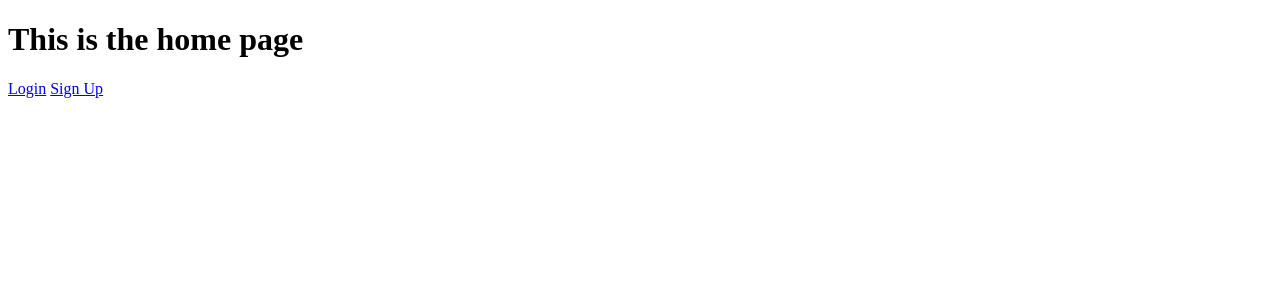
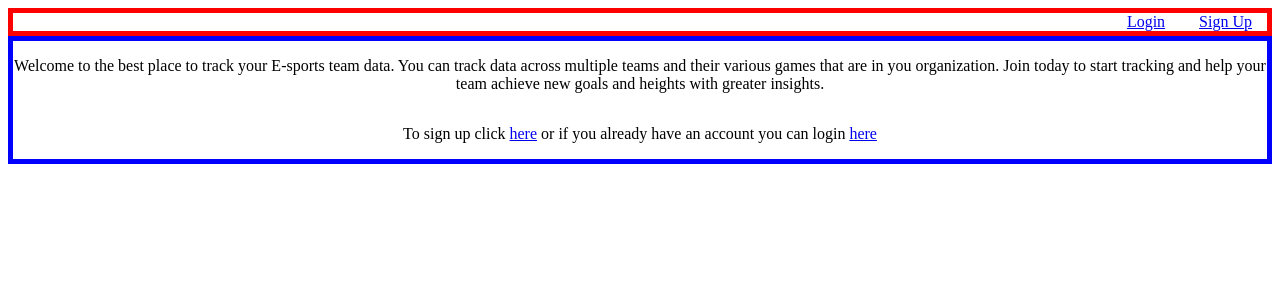
Before and after one commit to SscottK/esports-team-tracker-v2, a Django app: page / in a window 1280 px wide. Shown: the top 300 px of the page. Run offline with Django 5.2, Linux system fonts and the light colour scheme.

Commit message:
Added some Error handling and permissions

```diff
--- /dev/null
+++ b/estt_main_app/static/css/home.css
@@ -0,0 +1,16 @@
+.welcome-blurb {
+    display: flex;
+    flex-direction: column;
+    justify-content: center;
+    border: 5px solid blue;
+    text-align: center;
+}
+
+.login-signup-links {
+    text-align: right;
+    border: 5px solid red;
+}
+
+.login, .signup {
+    margin: 5px 15px;
+}
--- a/estt_main_app/templates/home.html
+++ b/estt_main_app/templates/home.html
@@ -1,17 +1,26 @@
+{% load static %}
+
 <!DOCTYPE html>
 <html lang="en">
 <head>
     <meta charset="UTF-8">
     <meta name="viewport" content="width=device-width, initial-scale=1.0">
-    <title>Document</title>
+    <link rel="stylesheet" href="{% static 'css/home.css' %}" />
+    <title>E-sports Team Tracker</title>
 </head>
 <body>
+    <div class="login-signup-links">
+        <nav>
+            <a class="login" href="{% url 'login' %}">Login</a>
+            <a class="signup" href="{% url 'signup' %}">Sign Up</a>
+        </nav>
+    </div>
+    <div class="welcome-blurb">
+        <p>Welcome to the best place to track your E-sports team data. You can track data across multiple teams and their various games that are in you organization. Join today to     start tracking and help your team achieve new goals and heights with greater insights.</p>
 
+        <p>To sign up click <a href="{% url 'signup' %}">here</a> or if you already have an account you can login <a href="{% url 'login' %}">here</a></p>
+    </div>
 
-    <h1>This is the home page</h1>
-
-    <a href="{% url 'login' %}">Login</a>
-    <a href="{% url 'signup' %}">Sign Up</a>
 
 </body>
 </html>
--- a/estt_main_app/views.py
+++ b/estt_main_app/views.py
@@ -1,5 +1,6 @@
 from django.shortcuts import render, redirect, get_object_or_404
 from django.contrib.auth import login, logout
+from django.contrib.auth.decorators import login_required
 from .forms import CustomUserCreationForm
 from django.urls import reverse_lazy
 from .models import Team_user, Team, Team_game, Game, Level, Time
@@ -8,18 +9,17 @@ from django.views.generic.edit import CreateView, UpdateView
 from .forms import TeamUserForm, EditProfileForm, NewTeamForm, AddTeamUserOnTeamCreationForm, TeamGameForm, TimeCreationForm, TimeUpdateForm, TargetTimesCreationForm
 from django.http import HttpResponse
 from django.http import JsonResponse
-from dal import autocomplete
-import logging
-logger = logging.getLogger('estt_main_app')
+
+
 
 # Create your views here.
 
-#View for the home page
+# View for the home page
 def home(request):
-
     return render(request, 'home.html')
 
-#view for the User Dashboard Page
+# View for the User Dashboard Page
+@login_required
 def userDashboard(request):
     teams = Team_user.objects.filter(user=request.user)
     times = Time.objects.filter(user=request.user)
@@ -29,46 +29,40 @@ def userDashboard(request):
         'times': times
     })
 
-#logout
+# Logout
 def logOut(request):
     if 'logout' in request.GET:
         logout(request)
         return redirect('home')
 
-
-#user sign up
+# User sign up
 def signup(request):
     error_message = ''
     if request.method == 'POST':
-        # Create a user form object with POST data
         form = CustomUserCreationForm(request.POST)
         if form.is_valid():
-            # Add the user to the database
             user = form.save(commit=False)
             user.save()
-            # Log the user in
             login(request, user)
-            return redirect('dashboard')  # Redirect to a welcome page or dashboard
+            return redirect('dashboard')
         else:
             error_message = 'Invalid sign up - try again'
     else:
-        # Render signup.html with an empty form
         form = CustomUserCreationForm()
 
-    # Render the signup page with form and potential error message
     context = {'form': form, 'error_message': error_message}
     return render(request, 'signup.html', context)
 
-#Team details page
+# Team details page
+@login_required
 def team_detail(request, teamID):
     team = get_object_or_404(Team, id=teamID)
     members = Team_user.objects.filter(team=teamID)
     games = Team_game.objects.filter(team=teamID)
-    team_user = get_object_or_404(Team_user, team=teamID,user=request.user)
+
+    # Ensure the user is a member of the team
+    team_user = get_object_or_404(Team_user, team=teamID, user=request.user)
     teams = Team.objects.all()
-
-
-
 
     return render(request, 'team/team_details.html', {
         'members': members,
@@ -78,17 +72,14 @@ def team_detail(request, teamID):
         'teams': teams
     })
 
-
-#add member to team
+# Add member to team
+@login_required
 def add_team_member(request, teamID):
-
-    print(type(request))
-    team_user = get_object_or_404(Team_user, team=teamID,user=request.user)
+    team_user = get_object_or_404(Team_user, team=teamID, user=request.user)
     team = get_object_or_404(Team, id=teamID)
-    # print(f'team user 1 {team_user, team_user.team}')
 
     if not team_user.isCoach:
-        raise HttpResponse('You are not allowed to do that')
+        return HttpResponse('You are not allowed to do that', status=403)
 
     if request.method == 'POST':
         user_id = request.POST.get('user')
@@ -98,29 +89,26 @@ def add_team_member(request, teamID):
         if form.is_valid():
             new_team_user = form.save(commit=False)
             new_team_user.team = team
-
-            print(f'team user 2 {new_team_user.user, new_team_user.team}')
             new_team_user.save()
-        return redirect(f'/team-details/{teamID}')
+            return redirect(f'/team-details/{teamID}')
     else:
-
         form = TeamUserForm()
 
     return render(request, 'team/add_team_user.html', {
         'form': form,
         'team': team,
-
     })
 
-#autocomplet for user search to add user to team
+# Autocomplete for user search to add user to team
+@login_required
 def search_users(request):
     query = request.GET.get('q', '')
     users = User.objects.filter(username__icontains=query)[:10]
-    results = [ {'id': user.id, 'username': user.username} for user in users]
+    results = [{'id': user.id, 'username': user.username} for user in users]
     return JsonResponse(results, safe=False)
 
-
-#edit profile view
+# Edit profile view
+@login_required
 def edit_profile(request, user_id):
     user = get_object_or_404(User, id=user_id)
 
@@ -135,37 +123,43 @@ def edit_profile(request, user_id):
     return render(request, 'users/edit_profile.html', {
         'form': form,
         'user': user,
-        })
-
-
-#Create a new team
-def create_team(request):
-    user = get_object_or_404(User, id=request.user.id)
-
-    if request.method == 'POST':
-        form_one = NewTeamForm(request.POST)
-        form_two = AddTeamUserOnTeamCreationForm(request.POST)
-        if form_one.is_valid():
-            new_team = form_one.save(commit=False)
-            new_team.save()
-            team_user = form_two.save(commit=False)
-            team_user.team = get_object_or_404(Team, id=new_team.id)
-            team_user.user = get_object_or_404(User, id=request.user.id)
-            team_user.isCoach = True
-            team_user.save()
-        return redirect('dashboard')
-    else:
-        form_one = NewTeamForm()
-        form_two = AddTeamUserOnTeamCreationForm()
-
-    return render(request, 'team/new_team.html', {
-        'user': user,
-        'form_one': form_one,
-        'form_two': form_two,
-
     })
 
-#get games by team
+# Create a new team
+@login_required
+def create_team(request):
+    try:
+        if request.method == 'POST':
+            form_one = NewTeamForm(request.POST)
+            form_two = AddTeamUserOnTeamCreationForm(request.POST)
+            if form_one.is_valid() and form_two.is_valid():
+                new_team = form_one.save(commit=False)
+                new_team.save()
+                team_user = form_two.save(commit=False)
+                team_user.team = new_team
+                team_user.user = request.user
+                team_user.isCoach = True
+                team_user.save()
+                return redirect('dashboard')
+            else:
+                return render(request, 'team/new_team.html', {
+                    'form_one': form_one,
+                    'form_two': form_two,
+                    'error_message': 'Please correct the errors below.'
+                })
+        else:
+            form_one = NewTeamForm()
+            form_two = AddTeamUserOnTeamCreationForm()
+
+        return render(request, 'team/new_team.html', {
+            'form_one': form_one,
+            'form_two': form_two,
+        })
+    except Exception as e:
+        return JsonResponse({"error": "An unexpected error occurred while creating the team. Please try again."}, status=500)
+
+# Get games by team
+@login_required
 def get_games(request):
     try:
         team_id = request.GET.get('team_id')
@@ -175,34 +169,31 @@ def get_games(request):
 
         games = Team_game.objects.filter(team_id=team_id).values('game_id', 'game__game')
 
-
         if not games:
-            return JsonResponse({"error": "No games found for thid team"}, status=404)
+            return JsonResponse({"error": "No games found for this team"}, status=404)
 
         return JsonResponse(list(games), safe=False)
     except Exception as e:
-        return JsonResponse({"error": f"An unexpected error occured: {str(e)}"}, status=500)
+        return JsonResponse({"error": f"An unexpected error occurred: {str(e)}"}, status=500)
 
-#gather table data
+# Gather table data
+@login_required
 def get_table_data(request):
     try:
         game_id = request.GET.get('game_id')
 
         if not game_id:
             return JsonResponse({"error": "Game is required"}, status=400)
-        try:
-            team_game = Team_game.objects.get(game=game_id)
-            game = get_object_or_404(Game, id=game_id)
 
-        except Game.DoesNotExist:
-            return JsonResponse({"error": "Game not found"}, status=404)
+        team_game = get_object_or_404(Team_game, game=game_id)
+        game = get_object_or_404(Game, id=game_id)
 
         team_members = Team_user.objects.filter(team=team_game.team).values('user', 'user__username')
         levels = Level.objects.filter(game=game).values('id', 'level_name')
         times = Time.objects.filter(level__game=game).values('level_id', 'user_id', 'time')
 
         time_dict = {f"{time['level_id']}-{time['user_id']}": time['time'] for time in times}
-        # game = Game.objects.filter(id=game_id).values('game')
+
         return JsonResponse({
             'users': list(team_members.filter(isCoach=False)),
             'levels': list(levels),
@@ -214,11 +205,14 @@ def get_table_data(request):
     except Exception as e:
         return JsonResponse({"error": f"An unexpected error occurred: {str(e)}"}, status=500)
 
-
-
-#add game to team
+# Add game to team
+@login_required
 def create_team_game(request, team_id):
     team = get_object_or_404(Team, id=team_id)
+    # Check if the user is a coach for the team
+    team_user = get_object_or_404(Team_user, team=team, user=request.user)
+    if not team_user.isCoach:
+        return HttpResponse('You are not allowed to add a game to this team.', status=403)
 
     if request.method == 'POST':
         form = TeamGameForm(request.POST)
@@ -227,115 +221,111 @@ def create_team_game(request, team_id):
             new_team_game = form.save(commit=False)
             new_team_game.team = team
             new_team_game.save()
-        return redirect(f'/team-details/{team_id}')
+            return redirect(f'/team-details/{team_id}')
     else:
         form = TeamGameForm()
-
 
     return render(request, 'team/add_team_game.html', {
         'team': team,
         'form': form
     })
 
+# Add new time
+@login_required
+def create_new_time(request):
+    try:
+        if request.method == 'POST':
+            game_id = request.POST.get('game')
+            form = TimeCreationForm(request.POST, game_id=game_id)
 
-#Add new time
-def create_new_time(request):
+            if form.is_valid():
+                time_instance = form.save(commit=False)
+                time_instance.user = request.user
+                time_instance.save()
+                return JsonResponse({'success': True, 'message': 'Time saved successfully!'})
+            else:
+                return JsonResponse({'success': False, 'errors': form.errors}, status=400)
+        else:
+            game_id = request.GET.get('game')
+            form = TimeCreationForm(game_id=game_id)
+            return render(request, 'time/add_time.html', {
+                'form': form
+            })
+    except Exception as e:
+        return JsonResponse({"error": "An unexpected error occurred while creating new time. Please try again."}, status=500)
 
-    if request.method == 'POST':
-        print('post being called')
-        game_id = request.POST.get('game')
-        form = TimeCreationForm(request.POST, game_id=game_id)
-        print(f"form dtat: {form.data}")
-        print(f"Post Request: {request.POST}")
-        # logger.debug(f"POST Data: {request.POST}")
-        # logger.debug(f"Form Data: {form.data}")  # Log the form data
-        if form.is_valid():
-            time_instance = form.save(commit=False)
-            time_instance.user = request.user  # Assign the current user
-            time_instance.save()
-            return JsonResponse({'success': True, 'message': 'Time saved successfully!'})
+# Update time and confirm
+@login_required
+def update_time(request, time_id):
+    try:
+        time = get_object_or_404(Time, id=time_id)
+
+        if request.method == 'POST':
+            form = TimeUpdateForm(request.POST, instance=time)
+            if form.is_valid():
+                if "confirm" in request.POST:
+                    form.save()
+                    return redirect('dashboard')
+                else:
+                    new_time = form.cleaned_data
+                    return render(request, 'time/update_confirm.html', {
+                        'old_time': str(time).split(',')[2],
+                        'new_time': new_time,
+                        'form': form
+                    })
         else:
-            logger.debug(f"Form Errors: {form.errors}")
-            return JsonResponse({'success': False, 'errors': form.errors}, status=400)
-    else:
-        game_id = request.GET.get('game')  # Optional: pre-load levels for a specific game
-        form = TimeCreationForm(game_id=game_id)
-        return render(request, 'time/add_time.html', {
+            form = TimeUpdateForm(instance=time)
+
+        return render(request, 'time/update_form.html', {
             'form': form
         })
+    except Exception as e:
+        return JsonResponse({"error": "An unexpected error occurred while updating the time. Please try again."}, status=500)
+#create target times for selected game
+@login_required
+def create_target_times(request, team_id, game_id):
+    try:
+        game = get_object_or_404(Game, id=game_id)
+        team = get_object_or_404(Team, id=team_id)
+        levels = Level.objects.filter(game=game_id)
 
+        initial_data = {
+            'options': levels,
+            'high_target': "00:00.00",
+            'low_target': "00:00.00"
+        }
+        if request.method == 'POST':
+            form = TargetTimesCreationForm(request.POST, initial=initial_data, game_id=game_id)
 
-#Update time and confirm
-def update_time(request, time_id):
-    time = get_object_or_404(Time, id=time_id)
+            if form.is_valid():
+                new_target_times = form.save(commit=False)
+                new_target_times.team = team
+                new_target_times.save()
+                return redirect(f'/team-details/{team_id}')
+        else:
+            form = TargetTimesCreationForm(initial=initial_data, game_id=game_id)
 
-    if request.method == 'POST':
-        form = TimeUpdateForm(request.POST, instance=time)
-        time = str(time).split(',')
-        if form.is_valid():
+        form.fields['level'].queryset = levels
 
-            if "confirm" in request.POST:
-                form.save()
-                return redirect('dashboard')
-            else:
+        return render(request, 'target_time/add_tt.html', {
+            'form.levels': levels,
+            'game': game,
+            'form': form,
+            'team': team.id
+        })
+    except Exception as e:
+        return JsonResponse({"error": "An unexpected error occurred while creating target times. Please try again."}, status=500)
 
-                new_time = form.cleaned_data
-
-                return render( request, 'time/update_confirm.html', {
-                    'old_time': time[2],
-                    'new_time': new_time,
-                    'form': form
-                })
-
-    else:
-        form = TimeUpdateForm(instance=time)
-
-    return render(request, 'time/update_form.html', {
-        'form': form
-    })
-
-
-#create target time
-def create_target_times(request, team_id, game_id):
-    game = get_object_or_404(Game, id=game_id)
-    team = get_object_or_404(Team, id=team_id)
-    levels = Level.objects.filter(game=game_id)
-
-    initial_data = {
-        'options': levels,
-        'high_target': "00:00.00",
-        'low_target': "00:00.00"
-    }
-    if request.method == 'POST':
-        form = TargetTimesCreationForm(request.POST, initial=initial_data, game_id=game_id)
-
-        if form.is_valid():
-            new_target_times = form.save(commit=False)
-            new_target_times.team = team
-            new_target_times.save()
-        return redirect(f'/team-details/{team_id}')
-    else:
-        form = TargetTimesCreationForm(initial=initial_data, game_id=game_id)
-
-    form.fields['level'].queryset = levels
-
-    return render(request, 'target_time/add_tt.html', {
-        'form.levels': levels,
-        'game': game,
-        'form': form,
-        'team': team.id
-    })
-
-
-#get all games for new time
+# Get all games for new time
+@login_required
 def new_time_get_games(request):
     if request.method == 'GET':
         games = Game.objects.values('id', 'game')
-        return JsonResponse(list(games), safe=False)  # No wrapping key
+        return JsonResponse(list(games), safe=False)
     return JsonResponse({'error': 'Invalid request method'}, status=400)
 
-
-#get levels for game when creating new time
+# Get levels for game when creating new time
+@login_required
 def get_levels(request):
     game_id = request.GET.get('game_id')
     if game_id:
```
